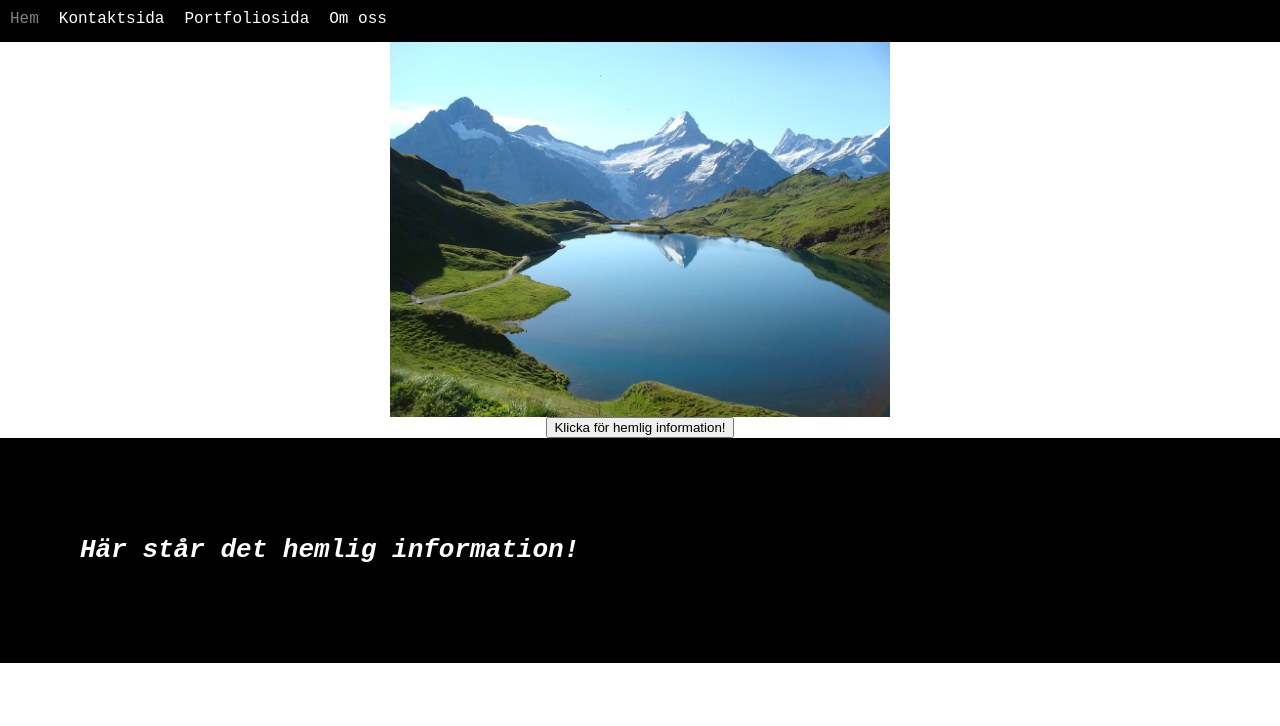
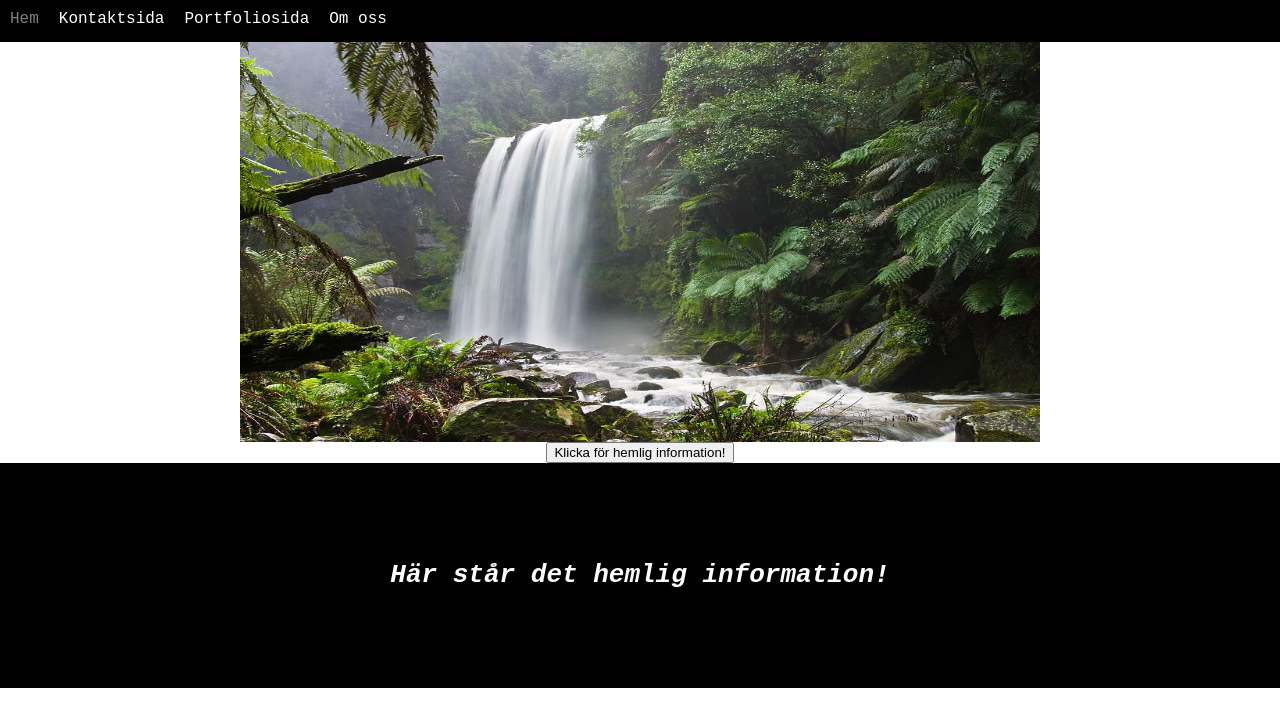
Before and after one commit to DavidLingvall/projektNonFuckUP, a plain HTML site: page Hem.html in a window 1280 px wide. Both pictures are taken after a click on the element "Klicka för hemlig information!". Shown: the top 726 px of the page. Drawn offline with nearby package versions, Linux system fonts and the light colour scheme.

Commit message:
Johan
Allmänt skit

```diff
--- a/Hem.html
+++ b/Hem.html
@@ -27,7 +27,7 @@
       <button>Klicka för hemlig information!</button>
     </div></center>
     <div id="ani2">
-      <h1>Här står det hemlig information!</h1>
+      <center><h1>Här står det hemlig information!</h1></center>
 
     </div>
   </body>
--- a/script.js
+++ b/script.js
@@ -2,7 +2,7 @@ var images = new Array();
 images[0] = "bild1.jpg";
 images[1] = "bild2.jpg";
 images[2] = "bild3.jpg";
-var i = 0;
+var i = 1;
 
 function bytBild(){
   if (i < images.length) {
--- a/style.css
+++ b/style.css
@@ -169,3 +169,9 @@ background-color: black;
 color: white;
 
 }
+
+#bildSpel{
+  height: 400px;
+  width: 800px;
+
+}
```
